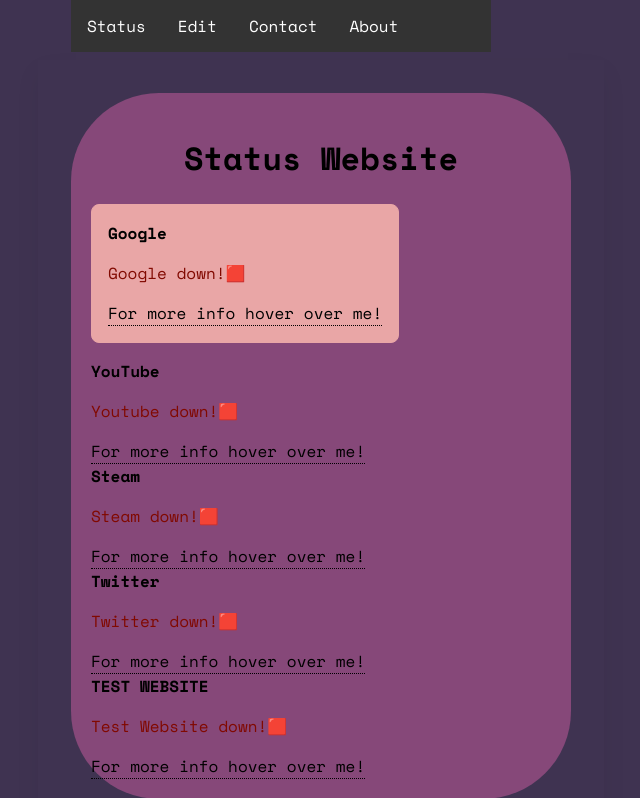
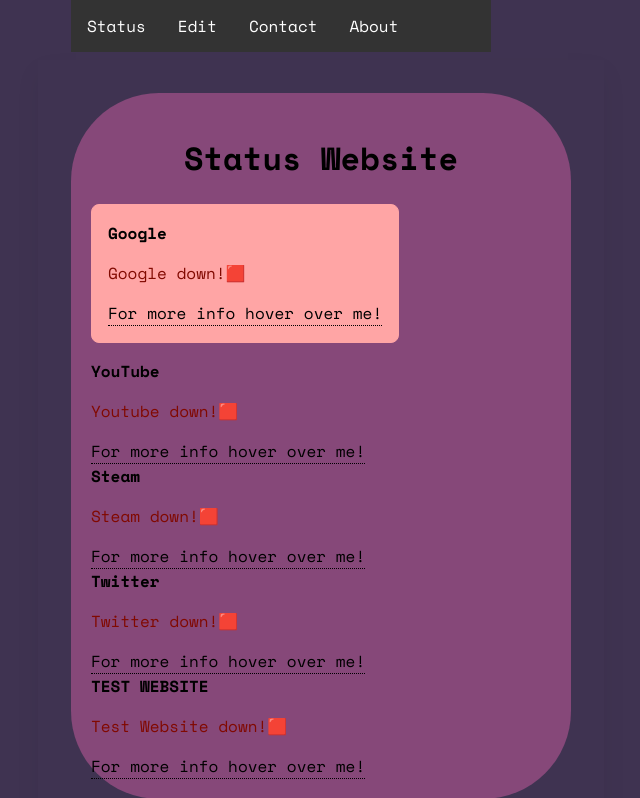
Before and after one commit to Daniel1502-code/Statuswebsite, a Flask app: page / in a window 1280 px wide. Shown: the top 798 px of the page, without its empty margins (319-959 px from the left). Run offline with Flask 3, Linux system fonts and the light colour scheme; parts of the project's set-up code (start-up, migrations or seed data) failed here and were passed over.

Commit message:
Update status.html

```diff
--- a/templates/status.html
+++ b/templates/status.html
@@ -110,8 +110,8 @@
    padding: 0;
    }
    .status-item {
-   background-color: #E9A6A6; /* Add background color to list items */
-   border: 1px solid #E9A6A6;
+   background-color: #ffa5a5; /* Add background color to list items */
+   border: 1px solid #ffa5a5;
    border-radius: 8px;
    margin-bottom: 16px;
    padding: 16px;
```
